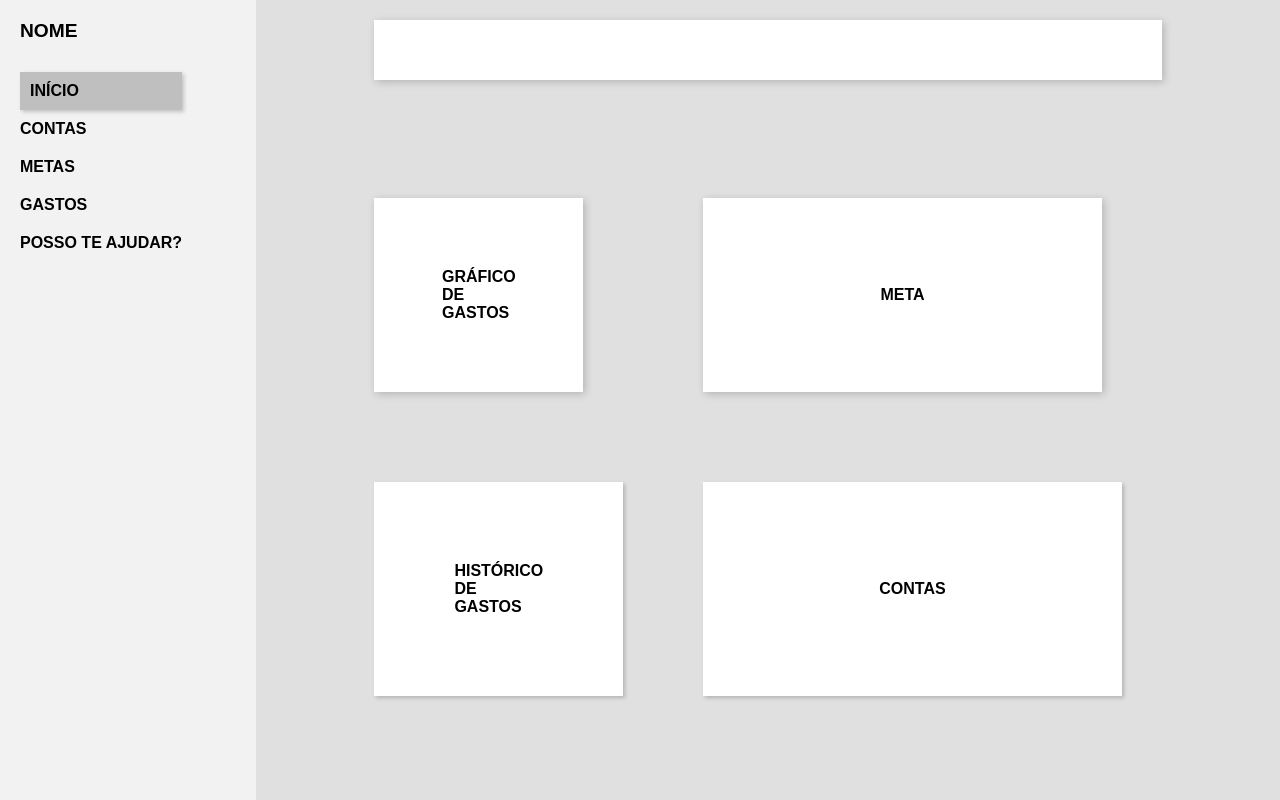
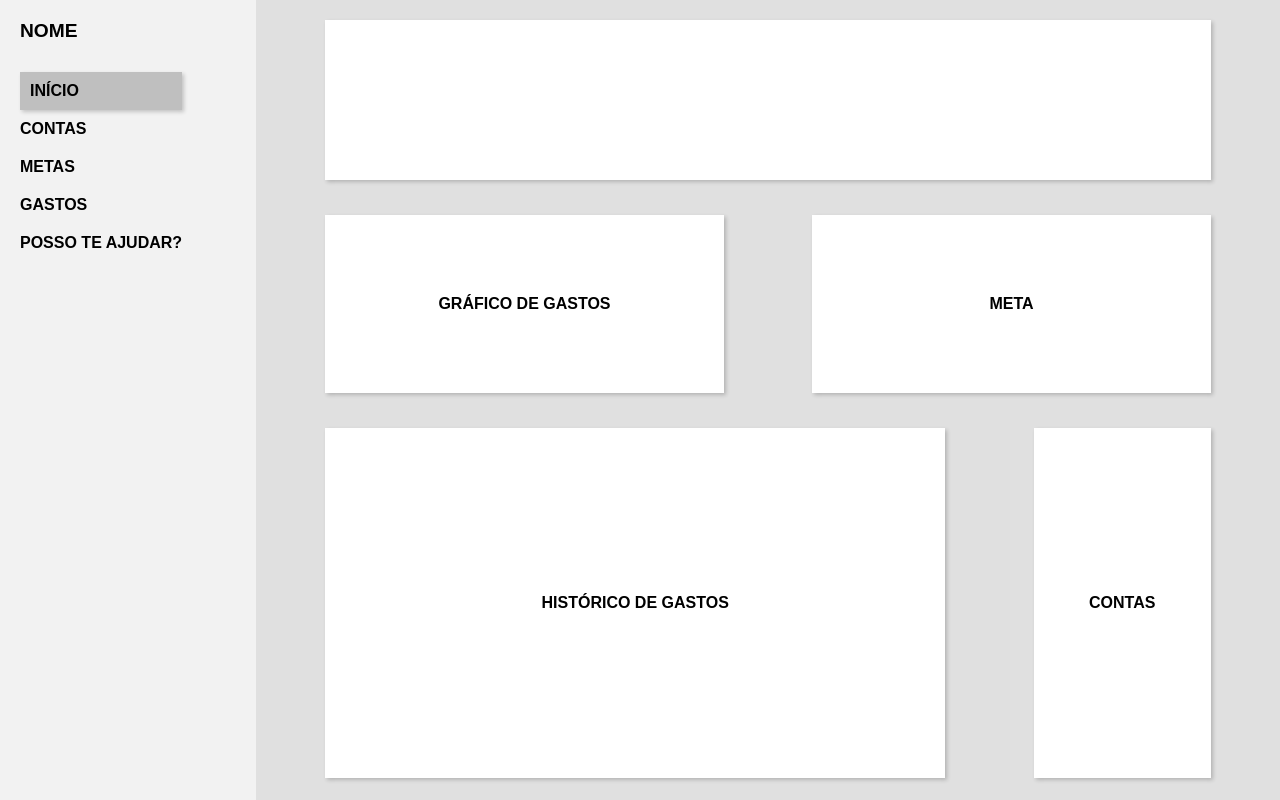
Before and after one commit to EmillySatiro/PATOCAST_DESENVOLVIMENTO_WEB, a plain HTML site: page home.html in a window 1280 px wide. Drawn offline with Linux system fonts and the light colour scheme.

Commit message:
Atualizando o style, e adicionando um arquivo com as cores do site

```diff
--- /dev/null
+++ b/cores.css
@@ -0,0 +1,6 @@
+:root {
+    --div-conteudos: #ffffff;
+    --fundo-body: #e0e0e0;
+    --barra-lateral: #f2f2f2;
+    --barra-lateral-ativo: #bfbfbf;
+}
--- a/home.css
+++ b/home.css
@@ -1,3 +1,5 @@
+@import url('./cores.css');
+
 * {
     margin: 0;
     padding: 0;
@@ -6,7 +8,7 @@
 
 body {
     font-family: Arial, sans-serif;
-    background-color: #e0e0e0;
+    background-color: var(--fundo-body);
 }
 
 .container {
@@ -16,7 +18,7 @@ body {
 
 .barra-lateral {
     width: 20%;
-    background-color: #f2f2f2;
+    background-color: var(--barra-lateral);
     padding: 20px;
     display: flex;
     flex-direction: column;
@@ -41,11 +43,10 @@ body {
 }
 
 .barra-lateral nav ul li.ativo {
-    background-color: #bfbfbf;
+    background-color: var(--barra-lateral-ativo);
     padding: 10px;
     box-shadow: 2px 2px 4px rgba(0, 0, 0, 0.2);
 }
-
 
 .conteudo-principal {
     width: 80%;
@@ -56,72 +57,43 @@ body {
 }
 
 .grade-conteudo {
-    display: grid;
-    grid-template-columns: 1fr 2fr;
-    width: 80%;
-    gap: 80px;
+    display: flex;
+    flex-direction: column;
+    gap: 25px;
+    width: 90%;
+}
+
+.info-rows {
+    display: flex;
+    justify-content: space-between;
+}
+
+.info-rows div{
+    background-color: var(--div-conteudos);
+    padding: 80px;
+    margin-bottom: 10px;
+    box-shadow: 2px 2px 4px rgba(0, 0, 0, 0.2);
+    font-weight: bold;
+    align-items: center;
+    display: flex;
+    justify-content: center;
 }
 
 .branco {
-    background-color: #fff;
-    padding: 30px;
-    margin-bottom: 1cm;
-    box-shadow: 2px 2px 8px rgba(0, 0, 0, 0.2);
-    font-weight: bold;
-    display: flex;
-    align-items: center;
-    justify-content: center;
-    grid-column: span 2;
+    padding: 10px;
     width: 100%;
 }
 
-.cartao-grafico-gastos {
-    background-color: #fff;
-    padding: 70px;
-    margin-bottom: 10px;
-    box-shadow: 2px 2px 8px rgba(0, 0, 0, 0.2);
-    font-weight: bold;
-    display: flex;
-    align-items: center;
-    justify-content: center;
-    grid-column: 1;
-    width: calc(100% - 40px);
-}
-
+.cartao-grafico-gastos,
 .cartao-meta {
-    background-color: #fff;
-    padding: 40px;
-    margin-bottom: 10px;
-    box-shadow: 2px 2px 8px rgba(0, 0, 0, 0.2);
-    font-weight: bold;
-    display: flex;
-    align-items: center;
-    justify-content: center;
-    grid-column: 2;
-    width: calc(100% - 60px);
+    width: 45%;
 }
 
 .cartao-historico-gastos {
-    background-color: #fff;
-    padding: 80px;
-    margin-bottom: 20px;
-    box-shadow: 2px 2px 4px rgba(0, 0, 0, 0.2);
-    font-weight: bold;
-    display: flex;
-    align-items: center;
-    justify-content: center;
-    grid-column: span 1;
-    width: 100%;
+    height: 350px;
+    width: 70%;
 }
+
 .cartao-contas {
-    background-color: #fff;
-    padding: 20px;
-    margin-bottom: 20px;
-    box-shadow: 2px 2px 4px rgba(0, 0, 0, 0.2);
-    font-weight: bold;
-    display: flex;
-    align-items: center;
-    justify-content: center;
-    grid-column: 2;
-    width: calc(100% - 40px);
+    width: 20%;
 }
--- a/home.html
+++ b/home.html
@@ -23,11 +23,20 @@
 
     <div class="conteudo-principal">
       <div class="grade-conteudo">
+
+        <div class="info-rows">
           <div class="branco"></div>
+        </div>
+
+        <div class="info-rows">
           <div class="cartao-grafico-gastos">GRÁFICO DE GASTOS</div>
           <div class="cartao-meta">META</div>
+        </div>
+
+        <div class="info-rows">
           <div class="cartao-historico-gastos">HISTÓRICO DE GASTOS</div>
           <div class="cartao-contas">CONTAS</div>
+        </div>
 
       </div>
     </div>
```
Lines whose indentation alone changed are shown as unchanged.
